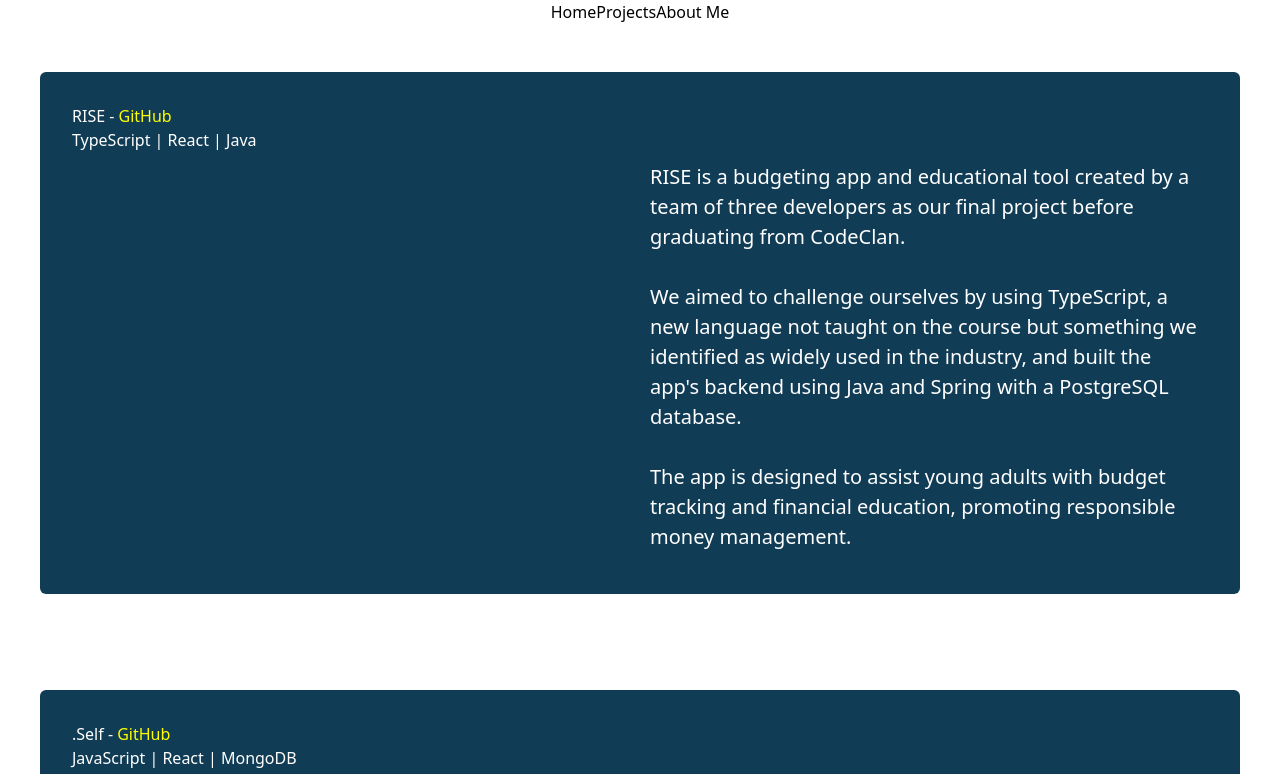
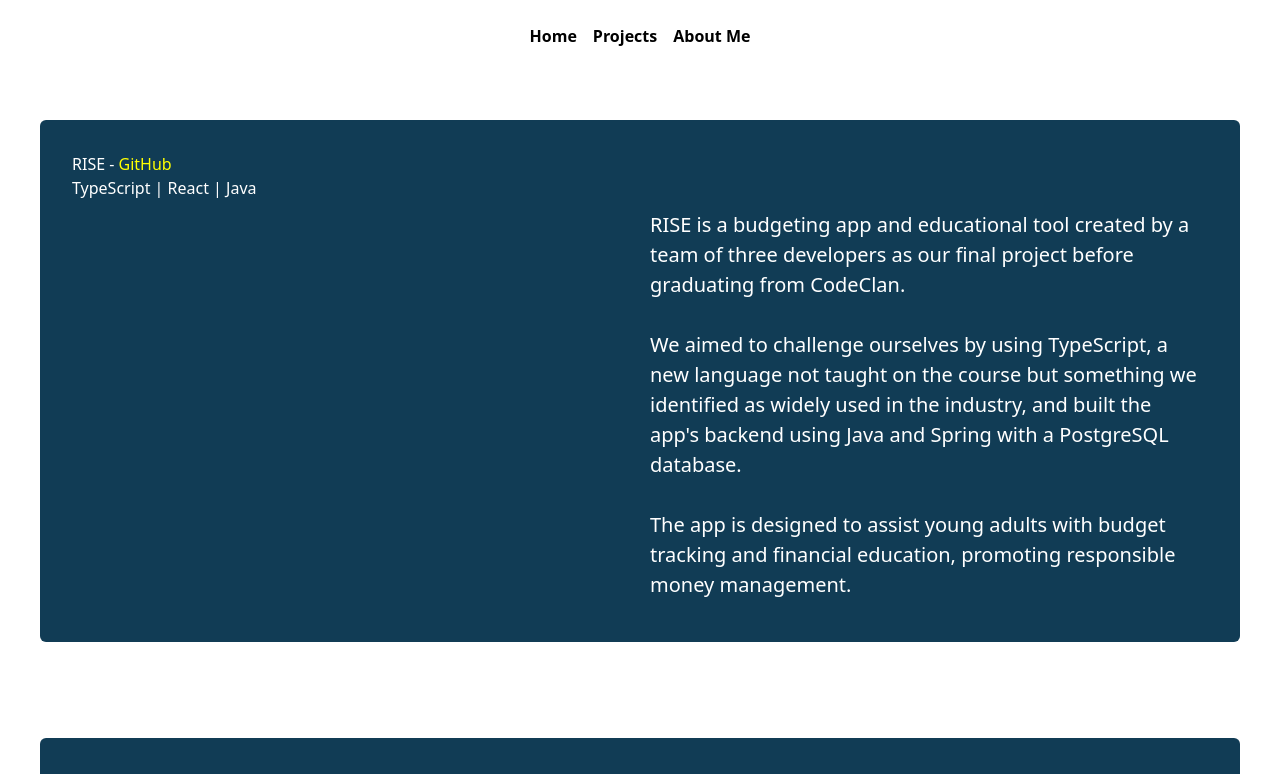
Before and after one commit to MackieJG/portfolio, a Next.js app: page /projects in a window 1280 px wide. Shown: the top 774 px of the page. Built offline with nearby package versions, Linux system fonts and the light colour scheme.

Commit message:
created the animated underline feature in default pink.

```diff
--- a/src/components/Nav.js
+++ b/src/components/Nav.js
@@ -3,16 +3,23 @@ import Link from "next/link";
 export default function Nav() {
   return (
     <>
-      <div className="flex flex-row justify-center">
-        <Link href="/" className="relative justify-self-auto">
-          Home
-          <span className=""></span>
+      <div className="flex flex-row justify-center m-4">
+        <Link
+          href="/"
+          className="relative justify-self-auto font-semibold p-2 group transition-all duration-300 ease-in-out">
+          <span class="bg-left-bottom bg-gradient-to-r from-[themeColor] to-[themeColor] bg-[length:0%_2px] bg-no-repeat group-hover:bg-[length:100%_2px] transition-all duration-500 ease-out">
+            Home
+          </span>
         </Link>
-        <Link href="/projects" className="relative justify-self-auto ">
+        <Link
+          href="/projects"
+          className="relative justify-self-auto font-semibold p-2">
           Projects
           <span className=""></span>
         </Link>
-        <Link href="/profile" className="relative justify-self-auto ">
+        <Link
+          href="/profile"
+          className="relative justify-self-auto font-semibold p-2">
           About Me
           <span className=""></span>
         </Link>
@@ -20,14 +27,3 @@ export default function Nav() {
     </>
   );
 }
-
-// .container {
-//     display: flex;
-//     justify-content: space-evenly;
-//     background-color: #113c55;
-//     align-items: center;
-//     font-family: "Trebuchet MS", Verdana, sans-serif;
-//     color: #fdf9f7;
-//     font-size: 25px;
-//     height: 80px;
-// }
--- a/tailwind.config.js
+++ b/tailwind.config.js
@@ -8,11 +8,11 @@ module.exports = {
   theme: {
     extend: {
       color: {
-        mainBackground: "FFFFFF",
-        mainText: "000000",
-        secondaryColor: "14213D",
-        accentColor: "E5E5E5",
-        themeColor: "FCA311",
+        mainBackground: "FFFFFF", // white
+        mainText: "000000", // Black
+        secondaryColor: "14213D", // Oxford Blue
+        accentColor: "E5E5E5", // Platinum
+        themeColor: "FCA311", // Orange (web)
       },
     },
   },
```
